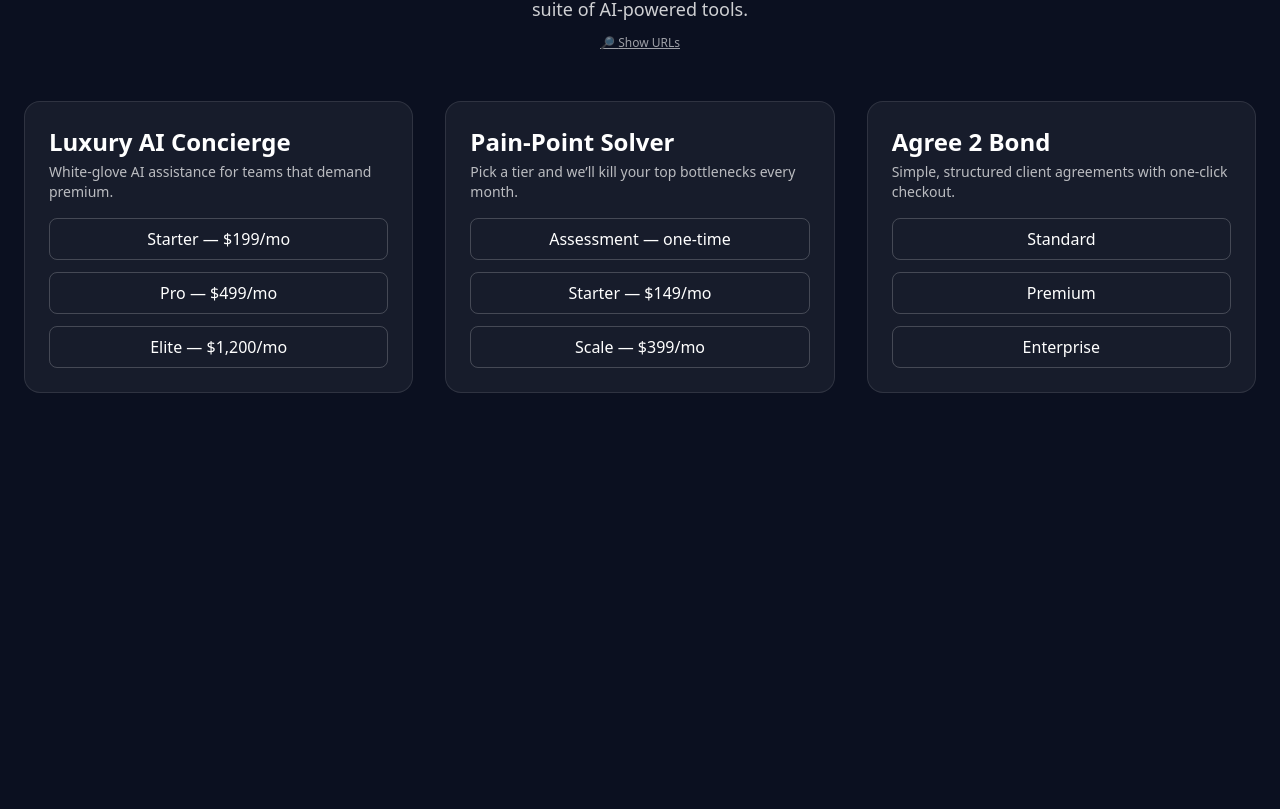
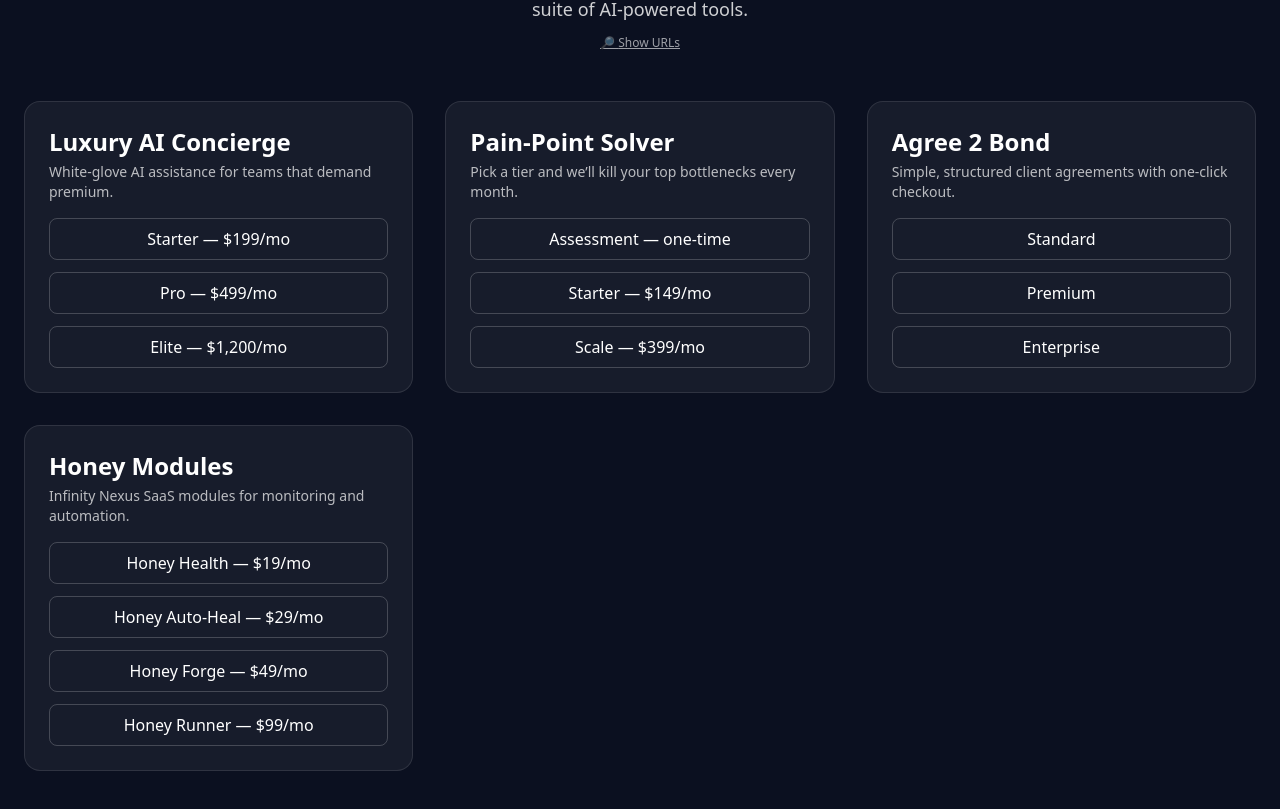
Before and after one commit to saint44/infinity-arena, a Next.js app: page /pricing in a window 1280 px wide. Shown: the part 233-1042 px from the top of the page. Before the commit the page ends 864 px from the top, so only its background shows below. Built offline with nearby package versions, Linux system fonts and the light colour scheme.

Commit message:
Add Honey Modules plan to prfeat(pricing): add Honey Modules plan with Stripe subscription linksicing options

```diff
--- a/pages/pricing.tsx
+++ b/pages/pricing.tsx
@@ -37,7 +37,18 @@ const A2B: Plan = {
   ],
 };
 
-const PLANS: Plan[] = [Concierge, PPS, A2B];
+const Honey: Plan = {
+  name: 'Honey Modules',
+  blurb: 'Infinity Nexus SaaS modules for monitoring and automation.',
+  tiers: [
+    { label: 'Honey Health — $19/mo', url: 'https://buy.stripe.com/8x26oI5Rff5E2mwdK7cWj0M1' },
+    { label: 'Honey Auto-Heal — $29/mo', url: 'https://buy.stripe.com/28EdRa0wV0aK3qAgWjcWj0M2' },
+    { label: 'Honey Forge — $49/mo', url: 'https://buy.stripe.com/eVq00k2F34r02mw5dBcWj0M3' },
+    { label: 'Honey Runner — $99/mo', url: 'https://buy.stripe.com/fZu00k5Rf9Lkf9i9tRcWj0M0' },
+  ],
+};
+
+const PLANS: Plan[] = [Concierge, PPS, A2B, Honey];
 
 export default function Pricing() {
   const [showUrls, setShowUrls] = React.useState(false);
```
